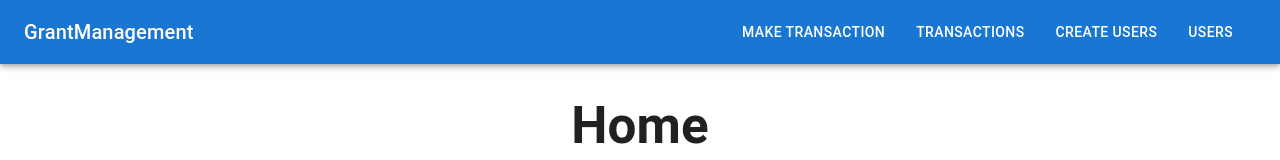
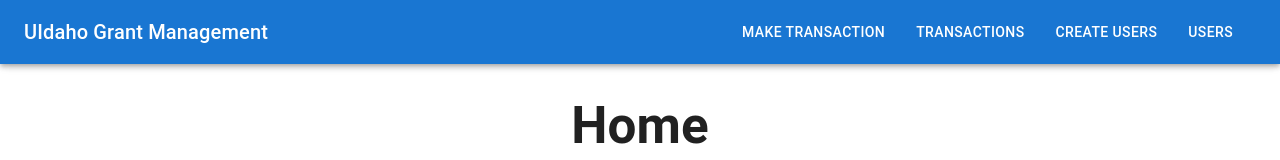
Before and after one commit to JosephPBaruch/grantManager, a React (Vite) app in the folder client/: page / in a window 1280 px wide. Shown: the top 160 px of the page. Built offline with nearby package versions, Linux system fonts and the light colour scheme.

Commit message:
Better contrast on the click button in app bar

```diff
--- a/client/src/App.tsx
+++ b/client/src/App.tsx
@@ -26,6 +26,12 @@ const useStyles = makeStyles({
     color: 'white',
     textDecoration: 'none',
     marginRight: '15px',
+    '&:hover': {
+      color: '#ffcc00', // Change to desired hover color
+    },
+    '&:active': {
+      color: '#ff9900', // Change to desired active color
+    },
   },
   title: {
     flexGrow: 1,
@@ -52,7 +58,7 @@ function App() {
       <AppBar position="fixed" className={classes.appBar}>
         <Toolbar>
           <Typography variant="h6" className={classes.title}>
-            GrantManagement
+            UIdaho Grant Management
           </Typography>
           <Button color="inherit">
             <Link to="/transactions" className={classes.link}>Make Transaction</Link>
```
Also changed, not shown: 1 other file (tests, documents, lock files or other folders).
